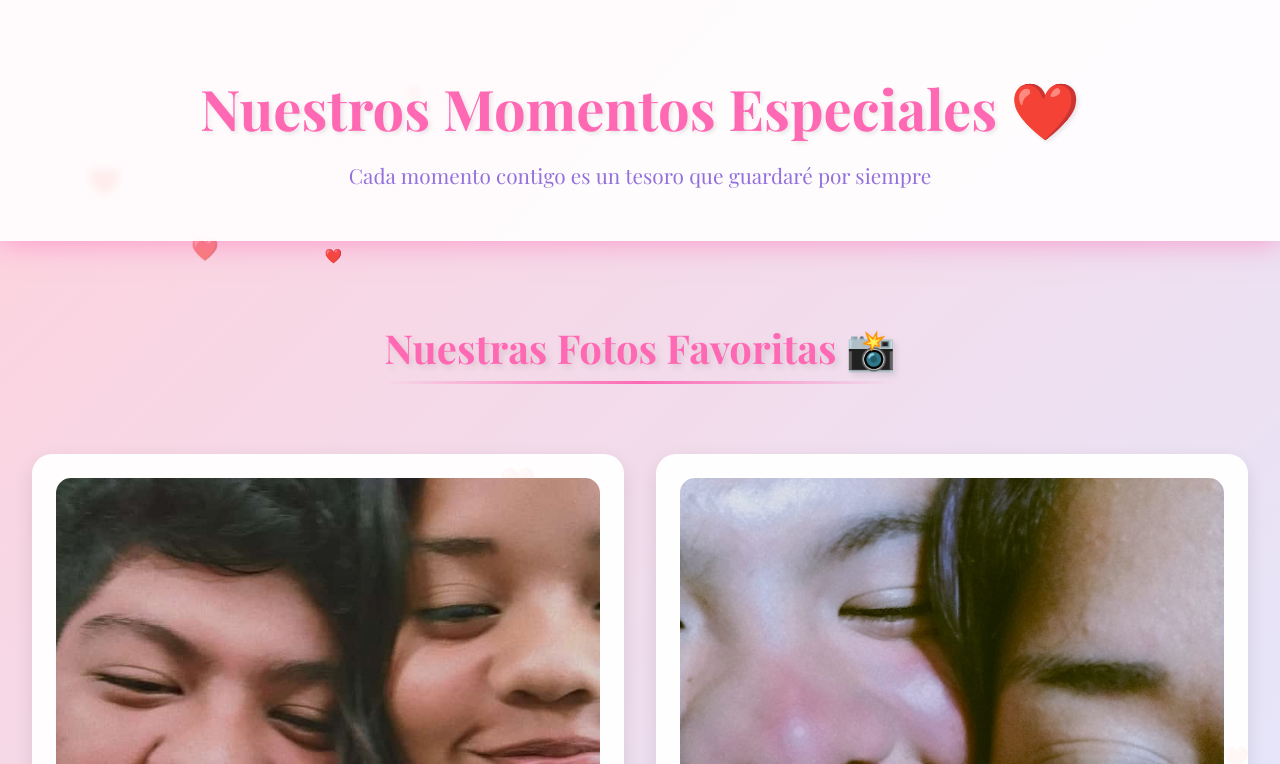
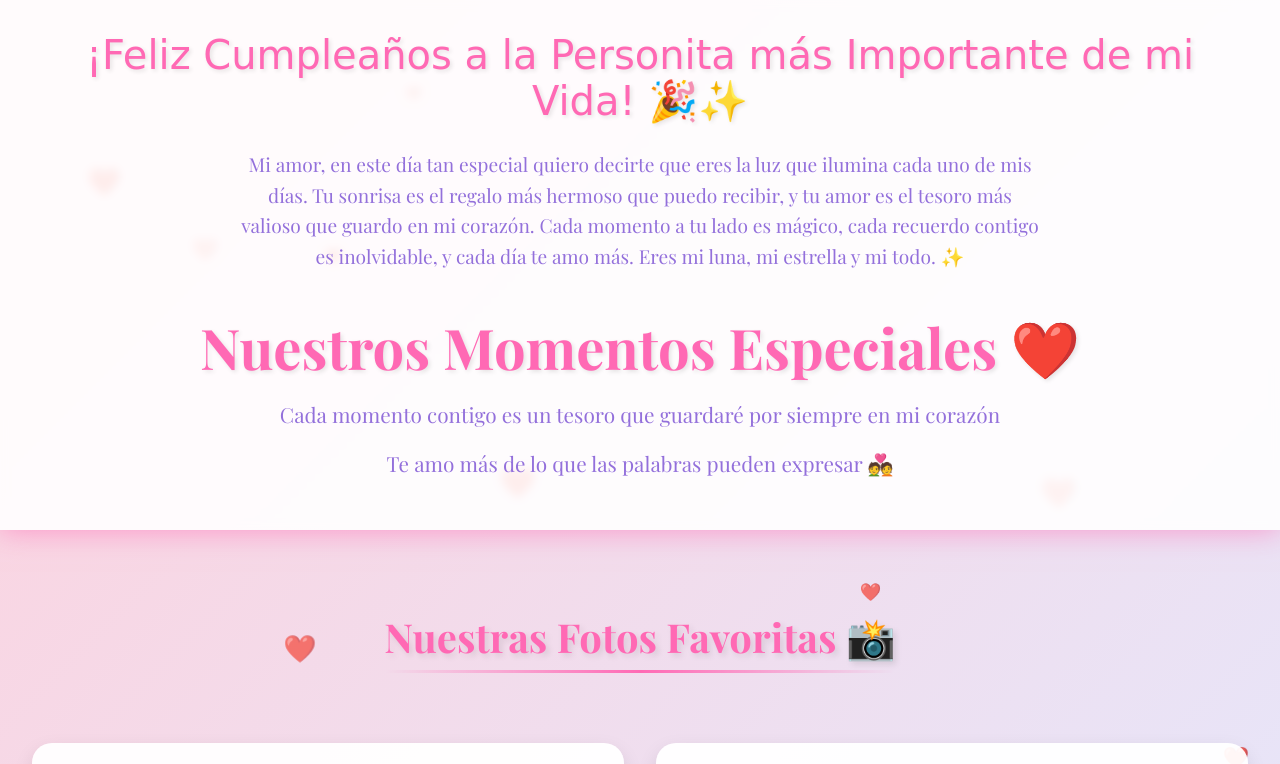
Before and after one commit to E9MDIGITALSOLUTION/my-lunix, a plain HTML site: page index.html in a window 1280 px wide. Shown: the top 764 px of the page. Drawn offline with nearby package versions, Linux system fonts and the light colour scheme.

Commit message:
Update index.html

```diff
--- a/index.html
+++ b/index.html
@@ -190,15 +190,46 @@
         height: 550px;
       }
     }
+
+    .love-message {
+      font-family: 'Playfair Display', serif;
+      font-size: 1.2rem;
+      color: var(--purple-dark);
+      line-height: 1.6;
+      max-width: 800px;
+      margin: 1.5rem auto;
+      padding: 0 1rem;
+      text-align: center;
+    }
+    .birthday-message {
+      font-family: 'Dancing Script', cursive;
+      font-size: 2.5rem;
+      color: var(--pink-dark);
+      margin-bottom: 1.5rem;
+      text-shadow: 2px 2px 4px rgba(0,0,0,0.1);
+      animation: fadeIn 1.5s ease-out;
+    }
     </style>
     <link href="https://fonts.googleapis.com/css2?family=Playfair+Display:wght@400;500;700&display=swap" rel="stylesheet">
 </head>
 <body>
 
-<div class="header">
-  <h1>Nuestros Momentos Especiales ❤️</h1>
-  <p>Cada momento contigo es un tesoro que guardaré por siempre</p>
-</div>
+  <div class="header">
+    <div class="birthday-message">
+      ¡Feliz Cumpleaños a la Personita más Importante de mi Vida! 🎉✨
+    </div>
+
+    <div class="love-message">
+      Mi amor, en este día tan especial quiero decirte que eres la luz que ilumina cada uno de mis días.
+      Tu sonrisa es el regalo más hermoso que puedo recibir, y tu amor es el tesoro más valioso que guardo en mi corazón.
+      Cada momento a tu lado es mágico, cada recuerdo contigo es inolvidable, y cada día te amo más.
+      Eres mi luna, mi estrella y mi todo. ✨
+    </div>
+
+    <h1>Nuestros Momentos Especiales ❤️</h1>
+    <p>Cada momento contigo es un tesoro que guardaré por siempre en mi corazón</p>
+    <p>Te amo más de lo que las palabras pueden expresar 💑</p>
+  </div>
 
 <h2 class="section-title">Nuestras Fotos Favoritas 📸</h2>
 <div class="photos-gallery">
```
